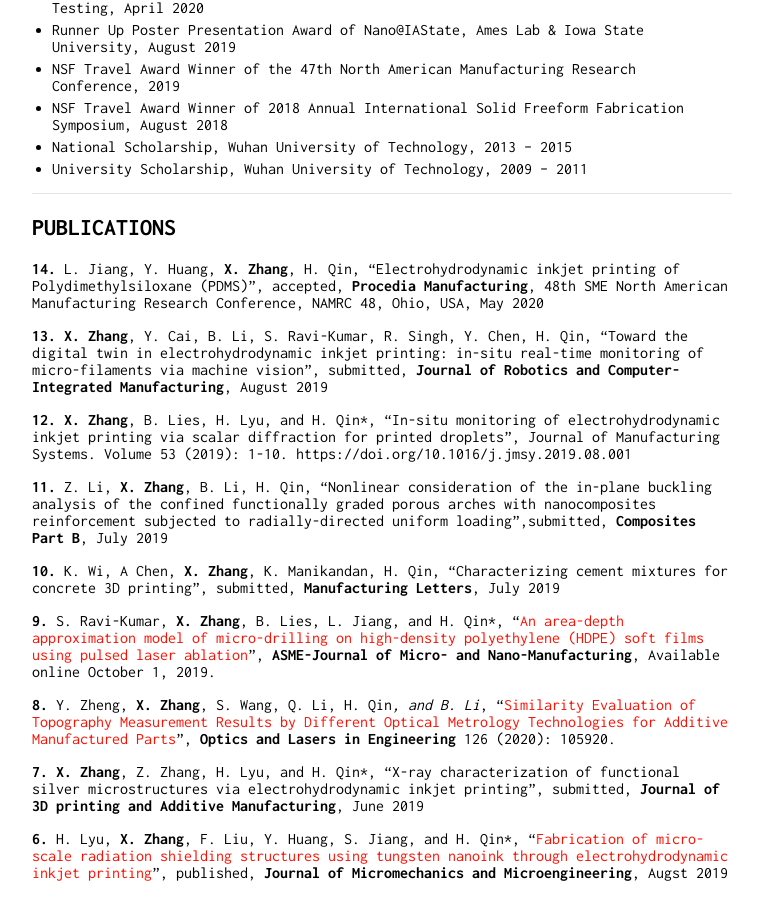
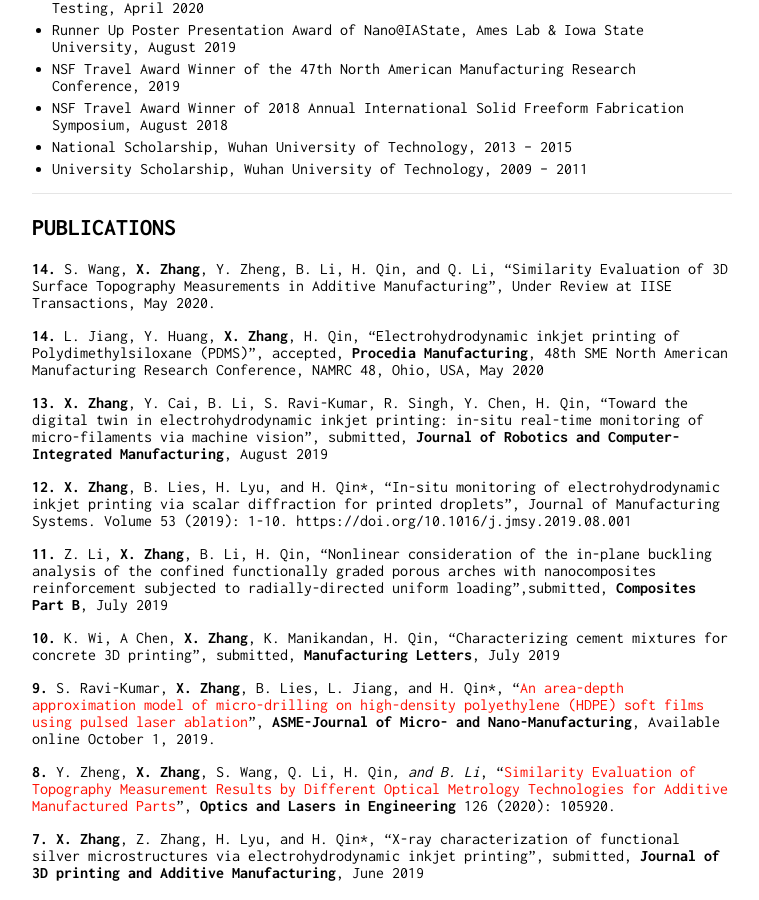
Before and after one commit to zhangxiao2018/zhangxiao2018.github.io, a Jekyll site: the page built from index.md, in a window 1280 px wide and 900 px high, scrolled down 2235 px. Shown: the whole window, without its empty margins (258-1017 px from the left). Built offline with Jekyll 4.4.1, drawn with Linux system fonts in a browser that asks for light colours; our own code applies the rules of GitHub Pages for plain Markdown files.

Commit message:
Update index.md

```diff
--- a/index.md
+++ b/index.md
@@ -91,6 +91,8 @@ Iowa State University
 
 - - -
 ## PUBLICATIONS
+
+**14.** S. Wang, **X. Zhang**, Y. Zheng, B. Li, H. Qin, and Q. Li, “Similarity Evaluation of 3D Surface Topography Measurements in Additive Manufacturing”, Under Review at IISE Transactions, May 2020.
 
 **14.** L. Jiang, Y. Huang, **X. Zhang**, H. Qin, "Electrohydrodynamic inkjet printing of Polydimethylsiloxane (PDMS)", accepted, **Procedia Manufacturing**, 48th SME North American Manufacturing Research Conference, NAMRC 48, Ohio, USA, May 2020
 
```
